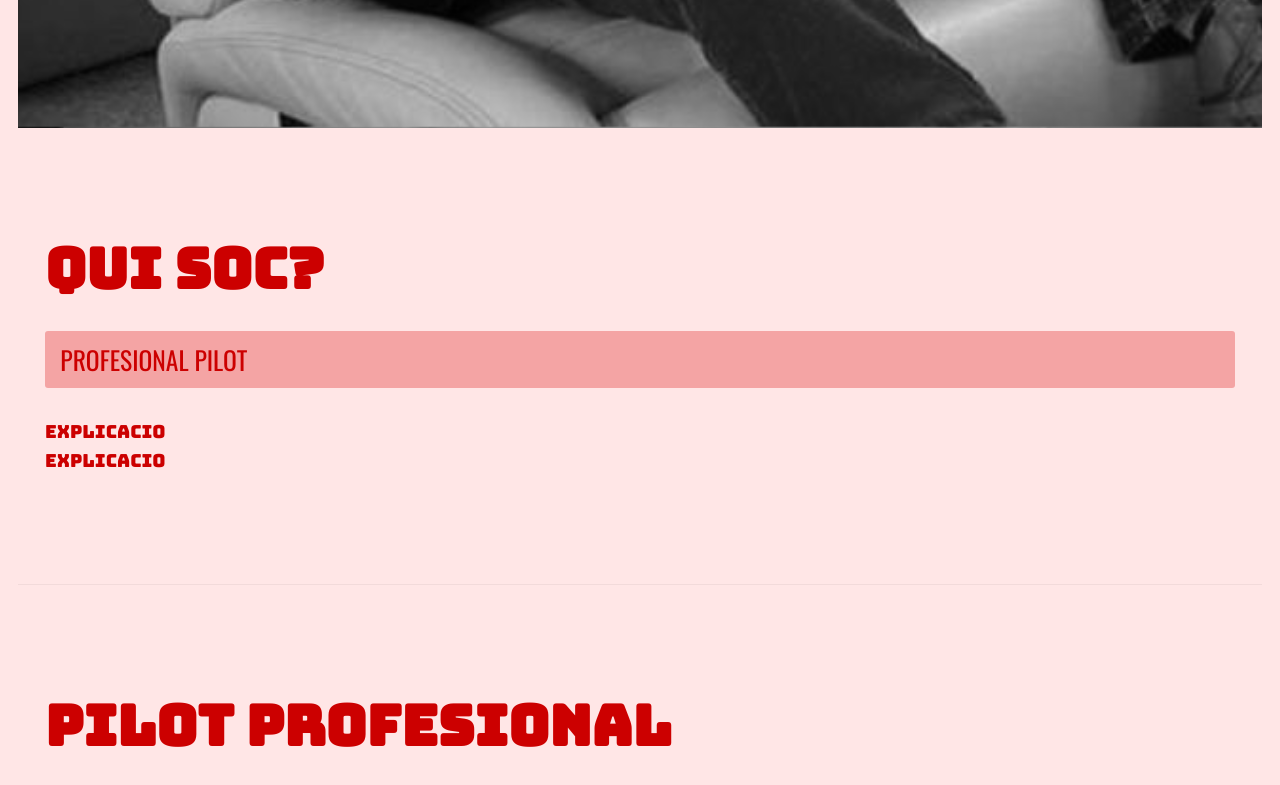
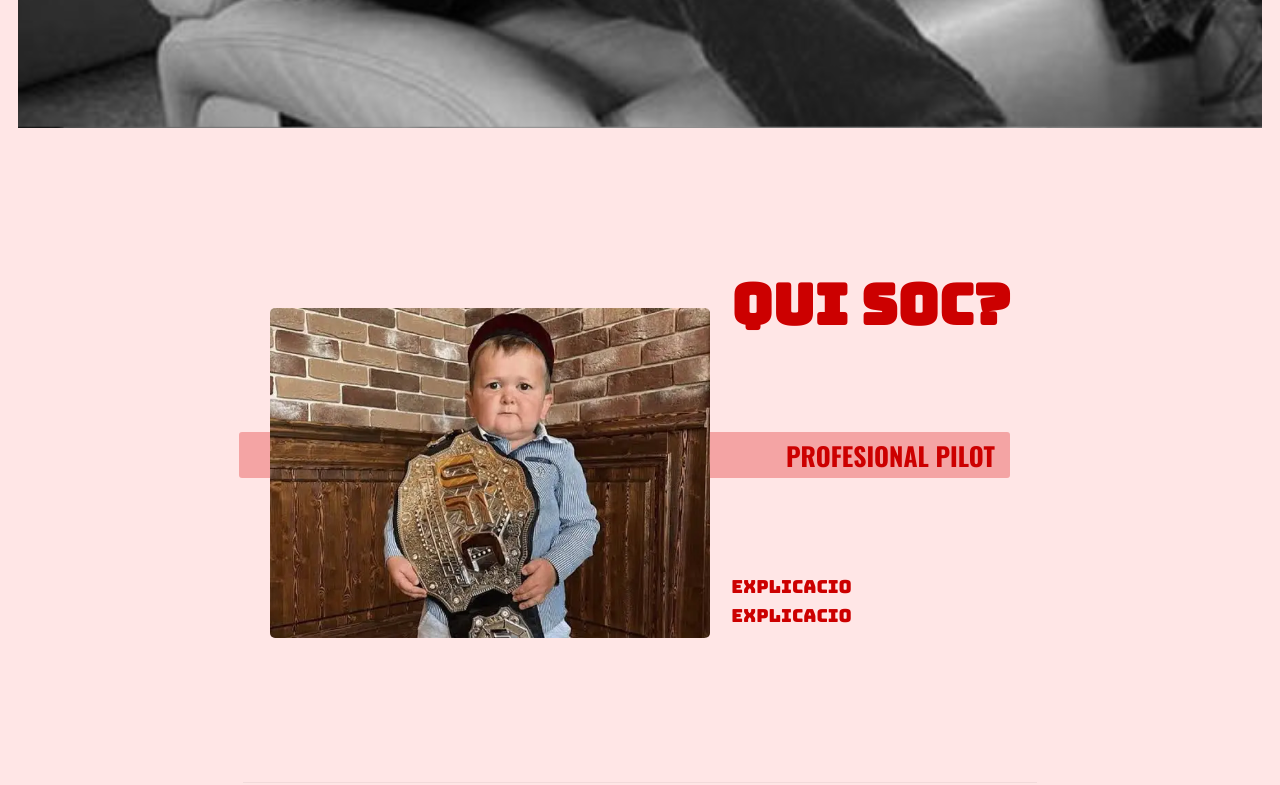
Before and after one commit to Ramonsintes/portfoli3, a plain HTML site: page Portfoli/index.html in a window 1280 px wide. Shown: the part 2120-2905 px from the top of the page. Drawn offline with nearby package versions, Linux system fonts and the light colour scheme.

Commit message:
Add files via upload

```diff
--- a/Portfoli/index.html
+++ b/Portfoli/index.html
@@ -94,13 +94,14 @@
 
 
   </section>
-  <section id="About me">
-    <h2 class="section-title">QUI SOC?</h2>
-    <p class="section-subtitle section-subtitle-about">PROFESIONAL PILOT</p>
+  <section class="about" id="About me">
+    <h2 class="section-title section-title-about">QUI SOC?</h2>
+    <h3 class="section-subtitle section-subtitle-about">PROFESIONAL PILOT</h3>
     <div>
       <p>Explicacio</p>
       <p>Explicacio</p>
     </div>
+    <img class="about img" src="./img/images.webp" alt="">
   </section>
   <section id="work">
     <h2 class="section-title">PILOT PROFESIONAL</h2>
--- a/Portfoli/style2.css
+++ b/Portfoli/style2.css
@@ -110,9 +110,11 @@ header nav {
     margin-top: 2em;
 }
 
+
 .section-subtitle-intro {
     display: inline-block;
 }
+
 
 @media (min-width: 60px) {
     .intro {
@@ -144,6 +146,49 @@ header nav {
         width: calc(100% + 1.2em);
     }
 }
+.about {
+    position: relative;
+    margin-top: 2em;
+}
+
+
+.section-subtitle-about {
+    display: inline-block;
+}
+
+
+@media (min-width: 60px) {
+    .about {
+        display: grid;
+        width: fit-content;
+        margin: 2em auto;
+        gap: 1.2em;
+        grid-template-areas:
+            "img title"
+            "img subtitle"
+            "img p";
+        grid-template-columns: min-content max-content;
+        align-items: top;
+    }
+
+    .about img {
+        grid-area: img;
+        min-width: 440px;
+        position: relative;
+        z-index: 2;
+    }
+
+    .section-subtitle-about {
+        align-self: start;
+        grid-column: 1 / -1;
+        grid-row: 2;
+        text-align: right;
+        position: relative;
+        left: -1.2em;
+        width: calc(100% + 1.2em);
+    }
+}
+
 .btn{
     display: inline-block;
     background: var(--clr-accent);
```
Also changed, not shown: Portfoli/img/images.webp (added).
